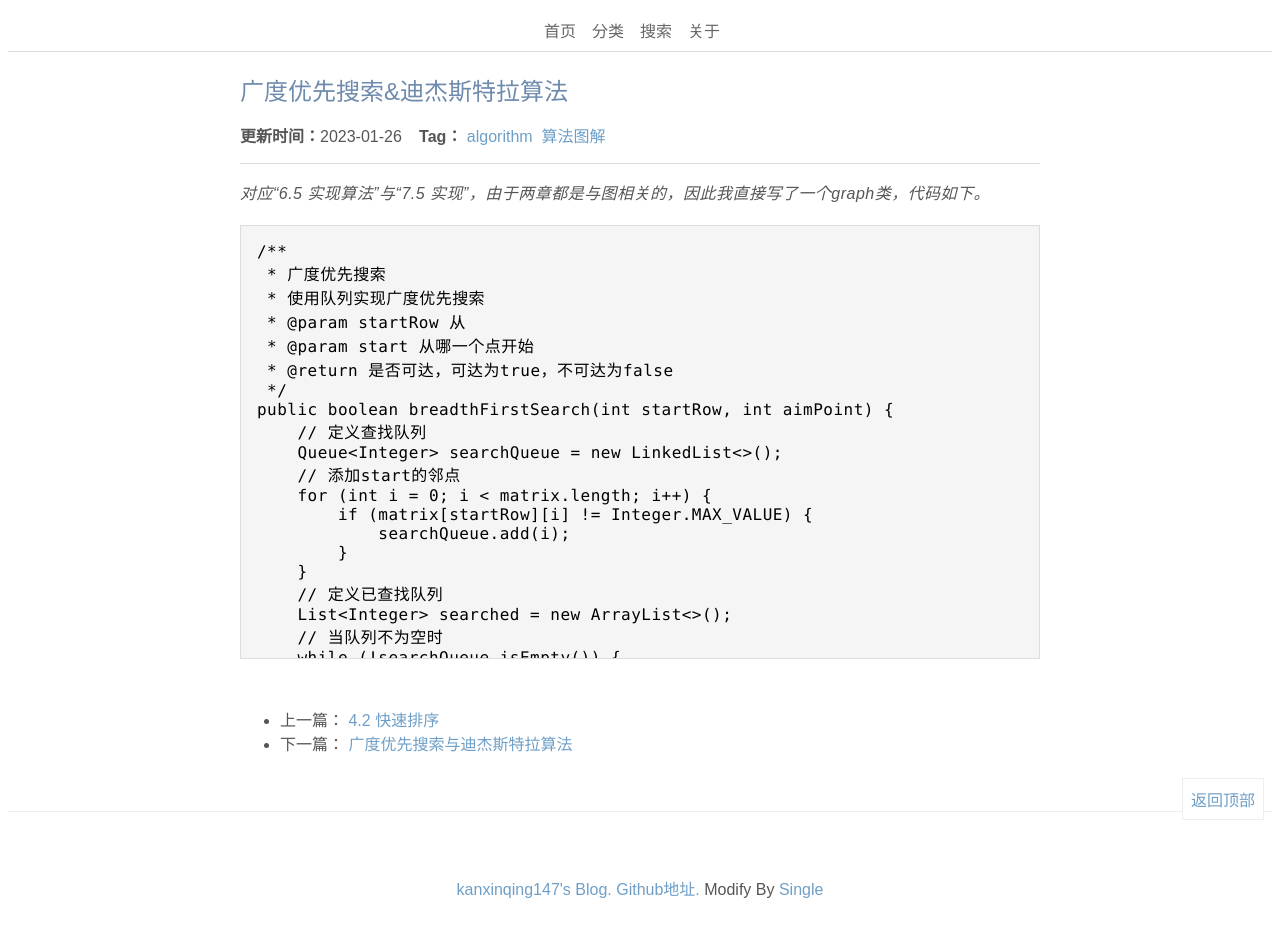
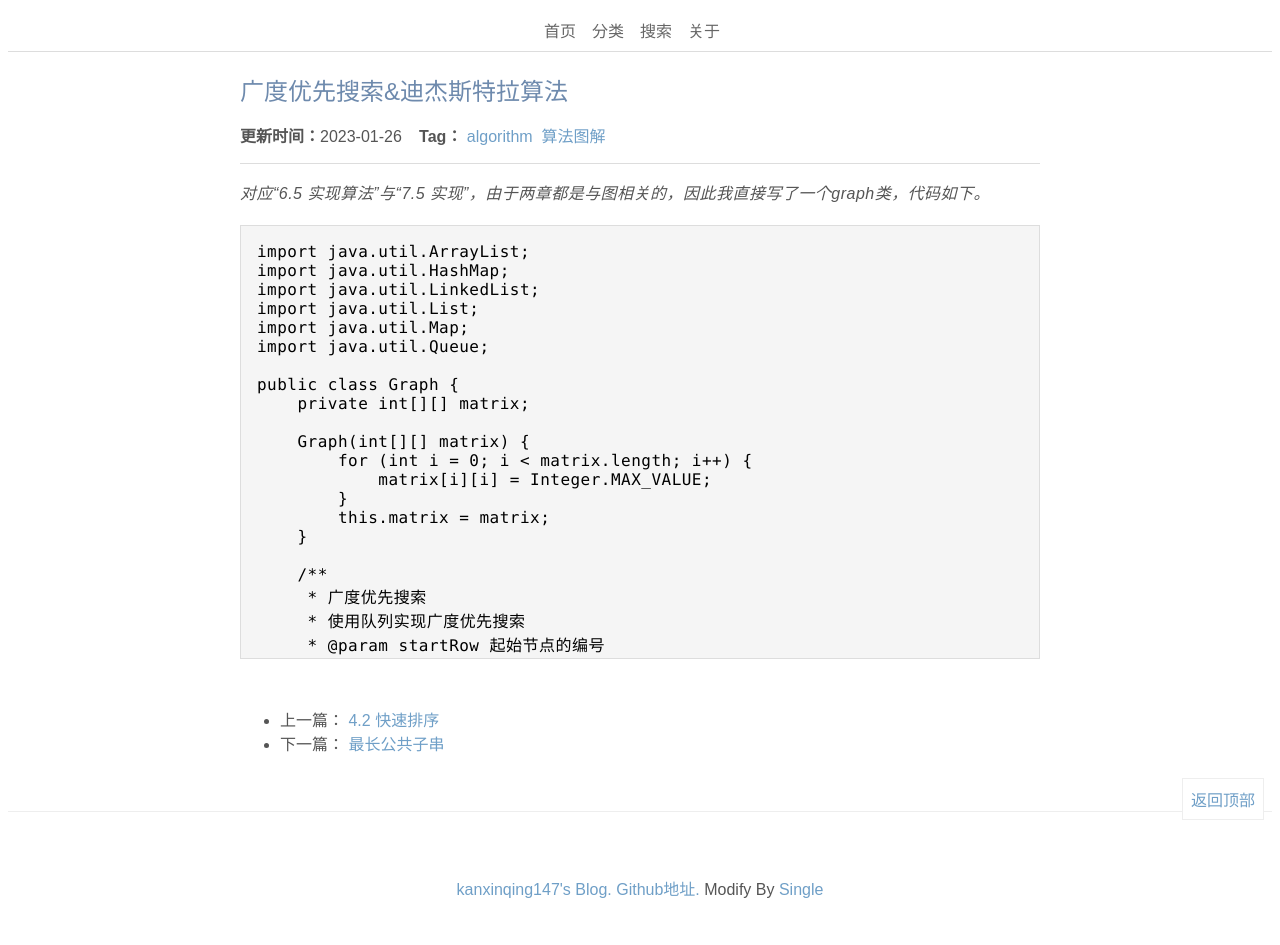
Before and after one commit to kanxinqing147/jekyll_demo, a Jekyll site: the page built from _posts/2023-01-26-6&7 图相关的算法..md, in a window 1280 px wide. Built offline with Jekyll 4.4.1, drawn with Linux system fonts in a browser that asks for light colours; some of the changed text lies outside the part shown.

Commit message:
修改图相关的算法

````diff
--- a/_posts/2023-01-26-6&7 图相关的算法..md
+++ b/_posts/2023-01-26-6&7 图相关的算法..md
@@ -6,49 +6,7 @@ tag: [algorithm, 算法图解]
 *对应“6.5 实现算法”与“7.5 实现”，由于两章都是与图相关的，因此我直接写了一个graph类，代码如下。*
 <!--more-->
 ```Java
-/**
- * 广度优先搜索
- * 使用队列实现广度优先搜索
- * @param startRow 从
- * @param start 从哪一个点开始
- * @return 是否可达，可达为true，不可达为false
- */
-public boolean breadthFirstSearch(int startRow, int aimPoint) {
-    // 定义查找队列
-    Queue<Integer> searchQueue = new LinkedList<>();
-    // 添加start的邻点
-    for (int i = 0; i < matrix.length; i++) {
-        if (matrix[startRow][i] != Integer.MAX_VALUE) {
-            searchQueue.add(i);
-        }
-    }
-    // 定义已查找队列
-    List<Integer> searched = new ArrayList<>();
-    // 当队列不为空时
-    while (!searchQueue.isEmpty()) {
-        int element = searchQueue.poll();
-        // 如果已查找过该点，则跳过本次循环
-        if (searched.contains(element)) {
-            continue;
-        }
-        // 如果满足查找条件，则输出结果并结束函数
-        if (element == aimPoint) {
-            System.out.println(element + " is a mango seller");
-            return true;
-            // 如果不满足查找条件
-        } else {
-            // 将该点的邻点加入队列
-            for (int i = 0; i < matrix.length; i++) {
-                if (matrix[element][i] != Integer.MAX_VALUE) {
-                    searchQueue.add(i);
-                }
-            }
-            // 将该点加入已查找队列以进行标记
-            searched.add(element);
-        }
-    }
-    return false;
-}import java.util.ArrayList;
+import java.util.ArrayList;
 import java.util.HashMap;
 import java.util.LinkedList;
 import java.util.List;
````
Also changed, not shown: _posts/2023-01-26-6.5 广度优先搜索..md (deleted, +0 -182 lines).
